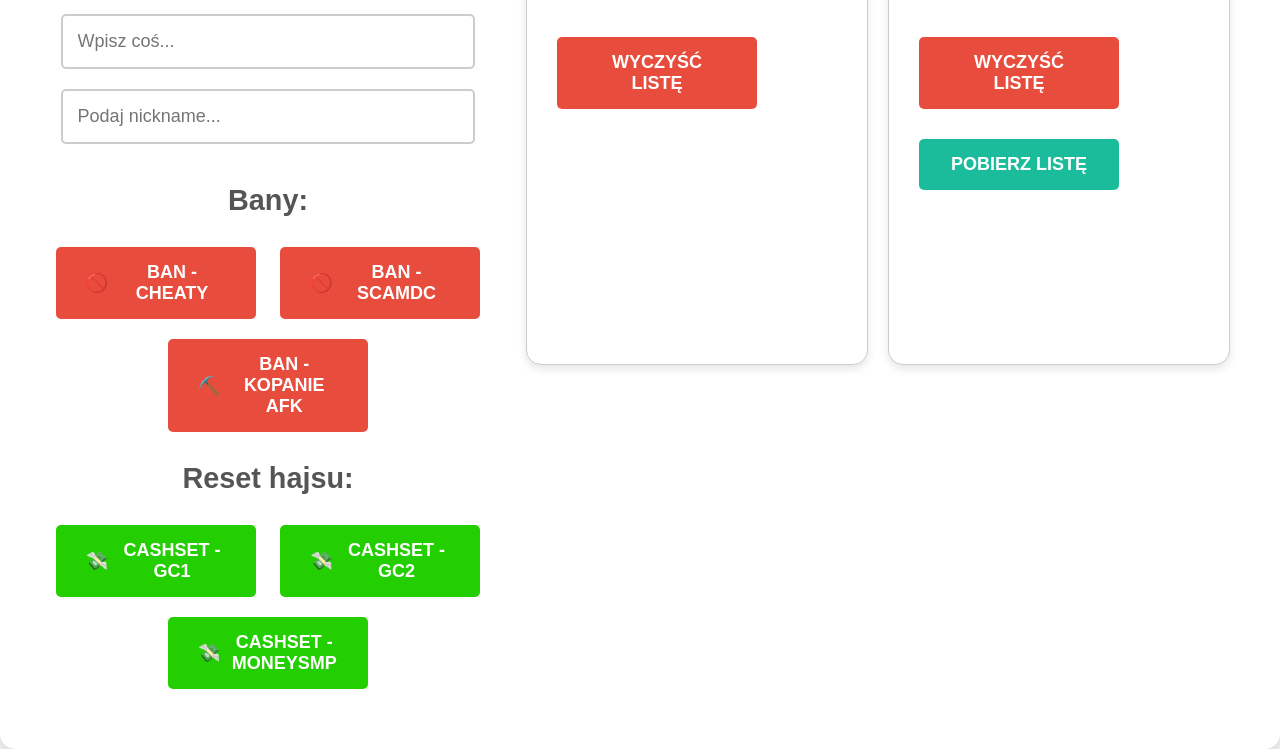
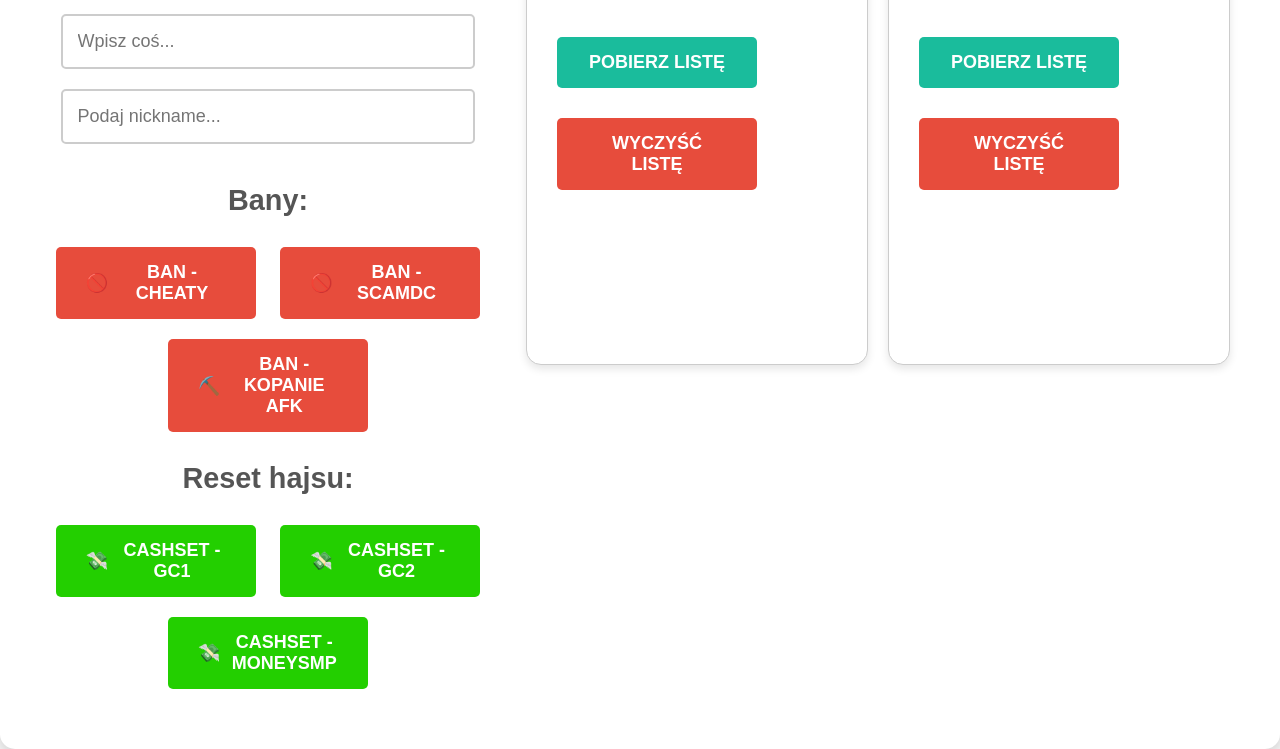
Before and after one commit to GamerSwir2/ccopy, a plain HTML site: page index.html in a window 1280 px wide. Shown: the part 79-828 px from the top of the page. Drawn offline with Linux system fonts and the light colour scheme.

Commit message:
updating site, adding download ban cashset etc. fixing layout

```diff
--- a/index.html
+++ b/index.html
@@ -39,13 +39,14 @@
         <div class="right">
             <h2>Lista Banów:</h2>
             <ul id="banList"></ul>
+			<button class="button downloadban" onclick="downloadBanList()">Pobierz listę</button>
             <button class="button clear" onclick="clearBanList()">Wyczyść listę</button>
         </div>
         <div class="right">
             <h2>Lista Cashset:</h2>
             <ul id="cashsetList"></ul>
+			<button class="button downloadcashset" onclick="downloadCashsetList()">Pobierz listę</button>
             <button class="button clear" onclick="clearCashsetList()">Wyczyść listę</button>
-            <button class="button download" onclick="downloadCashsetList()">Pobierz listę</button>
         </div>
     </div>
     <script src="script.js"></script>
--- a/script.js
+++ b/script.js
@@ -1,3 +1,5 @@
+// JavaScript code for managing banned users list, cashset list, and download functions
+
 document.addEventListener('DOMContentLoaded', loadLists);
 
 function copyTextCheaty() {
@@ -172,6 +174,27 @@ function getCookie(name) {
     return cookieValue ? cookieValue[2] : null;
 }
 
+function downloadBanList() {
+    const list = document.getElementById('banList');
+    const items = list.getElementsByTagName('li');
+    const itemArray = [];
+
+    for (let i = 0; i < items.length; i++) {
+        itemArray.push(items[i].textContent);
+    }
+
+    const textToSave = itemArray.join('\n');
+    const blob = new Blob([textToSave], { type: 'text/plain' });
+    const url = URL.createObjectURL(blob);
+    const a = document.createElement('a');
+    a.style.display = 'none';
+    a.href = url;
+    a.download = 'ban_list.txt';
+    document.body.appendChild(a);
+    a.click();
+    window.URL.revokeObjectURL(url);
+}
+
 function downloadCashsetList() {
     const list = document.getElementById('cashsetList');
     const items = list.getElementsByTagName('li');
@@ -192,3 +215,6 @@ function downloadCashsetList() {
     a.click();
     window.URL.revokeObjectURL(url);
 }
+
+// Event listener for loading lists on DOM content load
+document.addEventListener('DOMContentLoaded', loadLists);
--- a/styles.css
+++ b/styles.css
@@ -98,7 +98,12 @@ input {
     margin-top: 20px;
 }
 
-.button.download {
+.button.downloadcashset {
+    background-color: #1abc9c;
+    margin-top: 20px;
+}
+
+.button.downloadban {
     background-color: #1abc9c;
     margin-top: 20px;
 }
```
